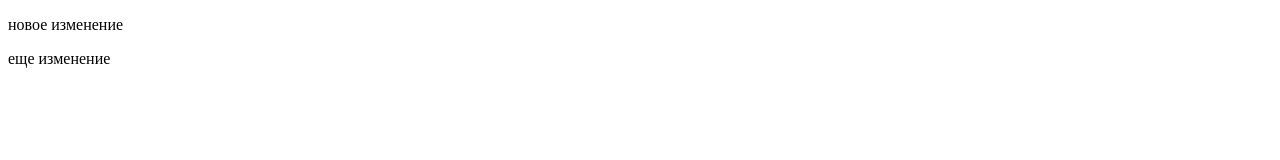
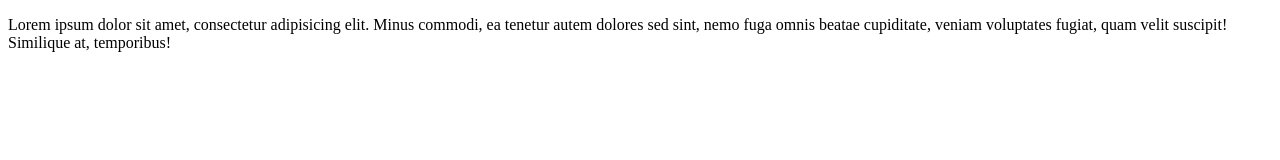
Before and after one commit to etom0432/test001, a plain HTML site: page index.html in a window 1280 px wide. Drawn offline with Linux system fonts and the light colour scheme.

Commit message:
third commit

```diff
--- a/index.html
+++ b/index.html
@@ -5,7 +5,6 @@
     <title>Aweb</title>
 </head>
 <body>
-    <p>новое изменение</p>
-    <p>еще изменение</p>
+    <p>Lorem ipsum dolor sit amet, consectetur adipisicing elit. Minus commodi, ea tenetur autem dolores sed sint, nemo fuga omnis beatae cupiditate, veniam voluptates fugiat, quam velit suscipit! Similique at, temporibus!</p>
 </body>
 </html>
```
